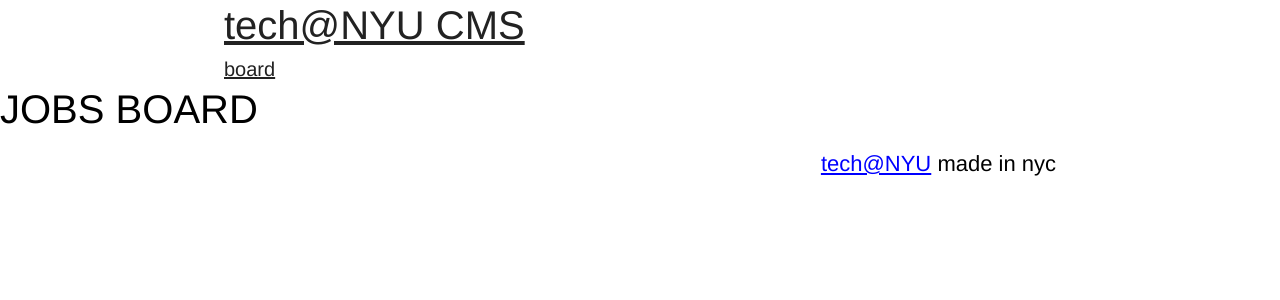
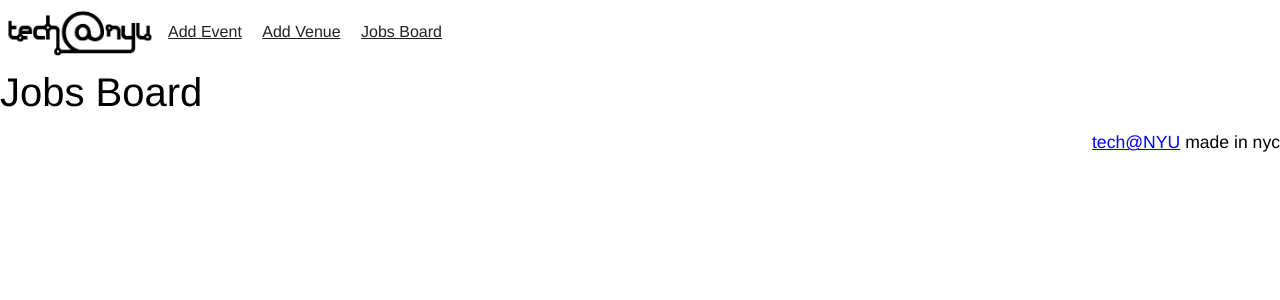
Before and after one commit to TechAtNYU/intranet, a Jekyll site: the page built from _forms/jobs-board.html, in a window 1280 px wide. Shown: the top 300 px of the page. Built offline with Jekyll 4.4.1, drawn with Linux system fonts in a browser that asks for light colours; Markdown is read by kramdown in place of the engine named in the settings.

Commit message:
add basic navigation and styling

```diff
--- /dev/null
+++ b/_forms/add-event.html
@@ -0,0 +1,4 @@
+---
+layout: default
+title: Add Event
+---
--- /dev/null
+++ b/_forms/add-venue.html
@@ -0,0 +1,4 @@
+---
+layout: default
+title: Add Venue
+---
--- /dev/null
+++ b/_forms/jobs-board.html
@@ -0,0 +1,4 @@
+---
+layout: default
+title: Jobs Board
+---
--- a/_includes/footer.html
+++ b/_includes/footer.html
@@ -1,8 +1,6 @@
 <footer>
-	<div class="site">
-		<div class="colophon">
-			<a href="http://www.techatnyu.org">tech@NYU</a>
-			made in nyc
-		</div>
+	<div class="colophon">
+		<a href="http://www.techatnyu.org">tech@NYU</a>
+		made in nyc
 	</div>
 </footer>
--- a/_includes/header.html
+++ b/_includes/header.html
@@ -1,22 +1,20 @@
-
-<header class="main" id="top">
-	<div class="site">
+<header class="main__header" id="top">
 	<div class="logo">
 		<a href="/">
-			<h1 id="masthead">{{site.name}}</h1>
+			<img src="/lib/logos/techatnyu.png" class="techatnyu__logo">
 		</a>
 
+		<nav>
 			<ul>
 				{% for form in site.forms %}
 				<li><a href="{{form.url}}">{{form.title}}</a></li>
 				{% endfor %}
 			</ul>
+		</nav>
 	</div>
 
 	<nav>
 		<ul>
 		</ul>
 	</nav>
-
-	</div>
 </header>
--- a/_layouts/default.html
+++ b/_layouts/default.html
@@ -3,6 +3,8 @@
 ---
 {% include header.html %}
 
+	<h1>{{page.title}}</h1>
+
 {{ content }}
 
 {% include footer.html %}
```
Also changed, not shown: _forms/jobs-board.md (deleted, +0 -6 lines), lib/css/styles.css, lib/logos/techatnyu.png (added). Lines whose indentation alone changed are shown as unchanged.
